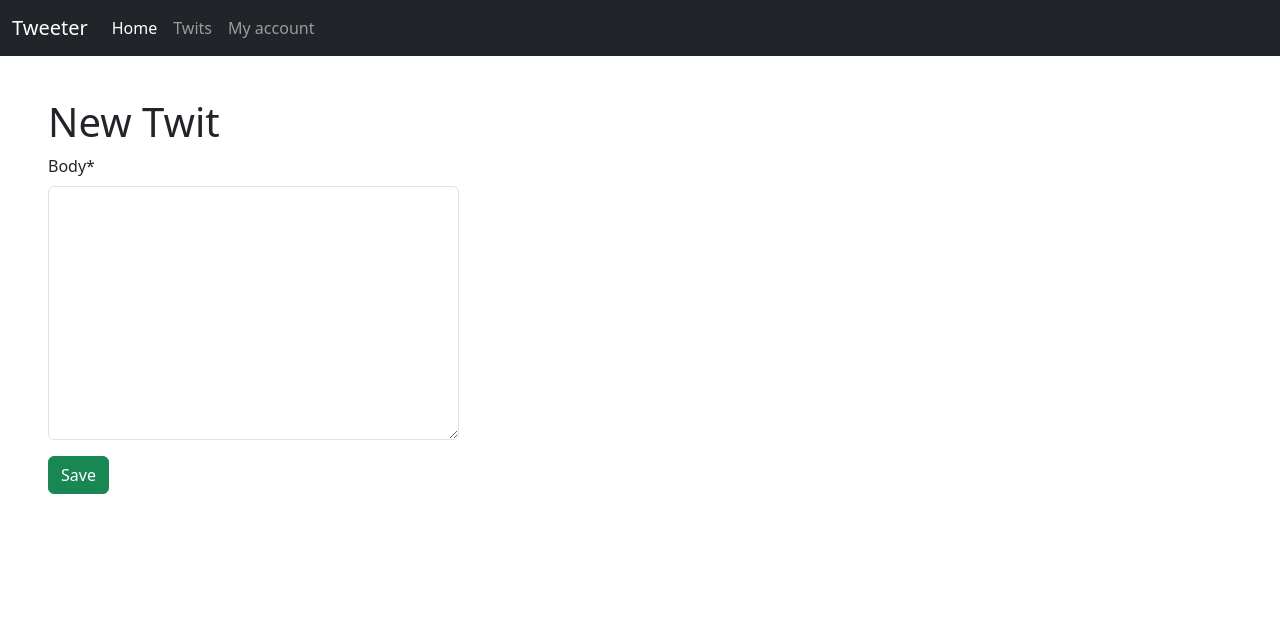
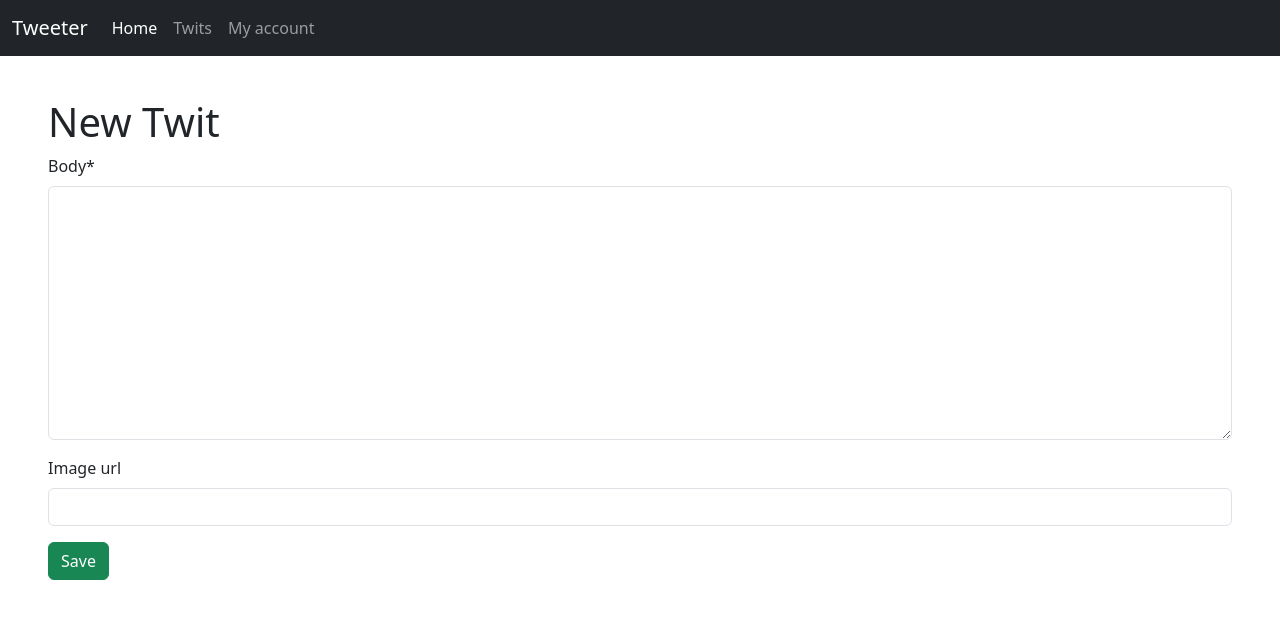
Before and after one commit to xValmearx/sample-social-media-, a Django app: page /articles/new/ in a window 1280 px wide. Shown: the top 627 px of the page. Run offline with Django 4.2, Linux system fonts and the light colour scheme; the visitor is signed in with stand-in values (Sample User, id 1); some libraries are stand-ins or nearby versions.

Commit message:
Created image field for twits model

```diff
--- a/templates/base.html
+++ b/templates/base.html
@@ -44,7 +44,7 @@
     <hr>
     <div class="position-relative">
     <main>
-      <div class=" p-5 position-absolute top-0 start-0 h-500 w-200">
+      <div class=" p-5 top-0 start-0 h-500 w-200">
       {% block content %}
       {% endblock content %}
       </div>
--- a/templates/twit_detail.html
+++ b/templates/twit_detail.html
@@ -5,7 +5,11 @@
 
 {% block content %}
   <div class = "article-entry">
-    <p>by {{twit.author}} | {{twit.date}}</p>
+    {% if twit.image_url %}
+    <p>
+    <img src="{{twit.image_url}}" alt="Twit_Image">
+    </p>
+    {% endif %}
     <p>{{twit.body}} </p>
   </div>
 
--- a/twit/models.py
+++ b/twit/models.py
@@ -15,6 +15,8 @@ class Twit(models.Model):
     )
 
     body = models.TextField()
+
+    image_url = models.CharField(max_length=300, blank=True)
 
     # image_url = ***** needs work
 
--- a/twit/views.py
+++ b/twit/views.py
@@ -30,7 +30,7 @@ class TwitCreateView(LoginRequiredMixin, CreateView):
     model = Twit
 
     template_name = "twit_new.html"
-    fields = ("body",)
+    fields = ("body", "image_url")
 
     def form_valid(self, form):
         """return user who created the form"""
@@ -73,7 +73,7 @@ class TwitUpdateView(LoginRequiredMixin, UserPassesTestMixin, UpdateView):
     """Twit update view"""
 
     model = Twit
-    fields = ("body",)
+    fields = ("body", "image_url")
     template_name = "twit_edit.html"
 
     def test_func(self):
```
Also changed, not shown: templates/public_profile.html (+7 -1 lines), templates/twit_list.html (+9 -0 lines), twit/migrations/0006_twit_image_url.py (added).
